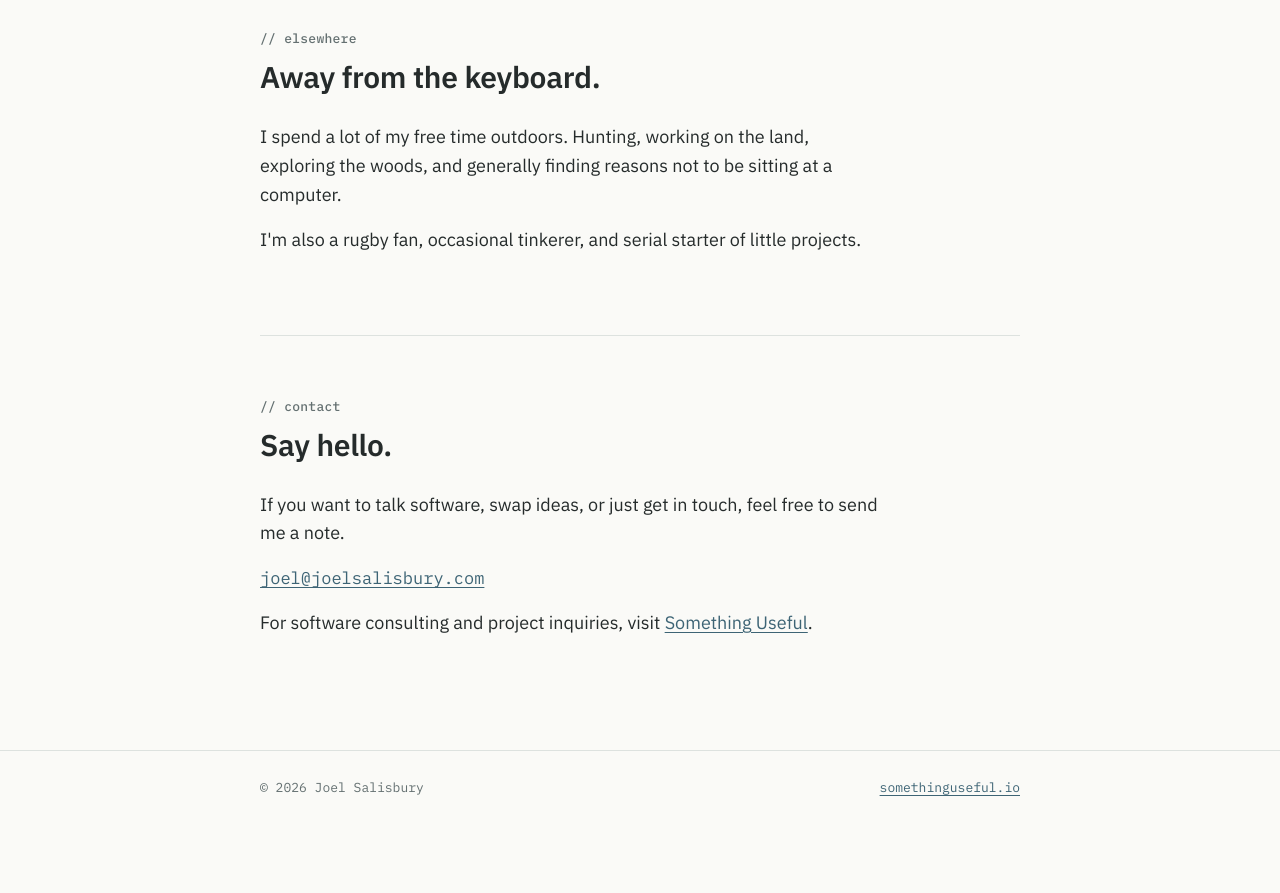
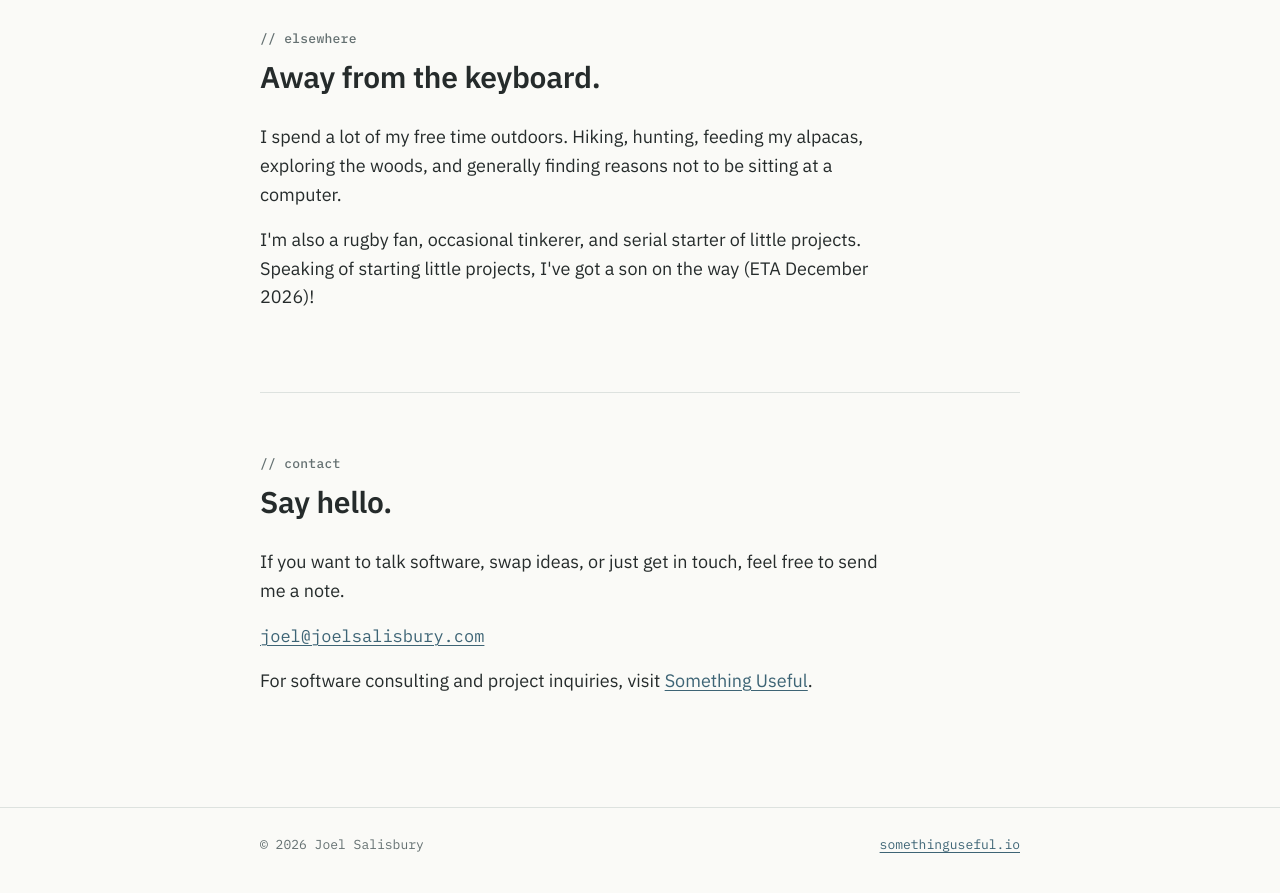
Before and after one commit to joelsalisbury/js7y.io, a plain HTML site: page index.html in a window 1280 px wide. Shown: the part 1620-2513 px from the top of the page. Before the commit the page ends 2456 px from the top, so only its background shows below. Drawn offline with Linux system fonts and the light colour scheme.

Commit message:
copy changes

```diff
--- a/index.html
+++ b/index.html
@@ -137,8 +137,8 @@
     <section id="elsewhere" class="block prose" aria-labelledby="elsewhere-title">
       <span class="label">Elsewhere</span>
       <h2 id="elsewhere-title">Away from the keyboard.</h2>
-      <p>I spend a lot of my free time outdoors. Hunting, working on the land, exploring the woods, and generally finding reasons not to be sitting at a computer.</p>
-      <p>I'm also a rugby fan, occasional tinkerer, and serial starter of little projects.</p>
+      <p>I spend a lot of my free time outdoors. Hiking, hunting, feeding my alpacas, exploring the woods, and generally finding reasons not to be sitting at a computer.</p>
+      <p>I'm also a rugby fan, occasional tinkerer, and serial starter of little projects. Speaking of starting little projects, I've got a son on the way (ETA December 2026)!</p>
     </section>
 
     <section id="contact" class="block prose" aria-labelledby="contact-title">
```
